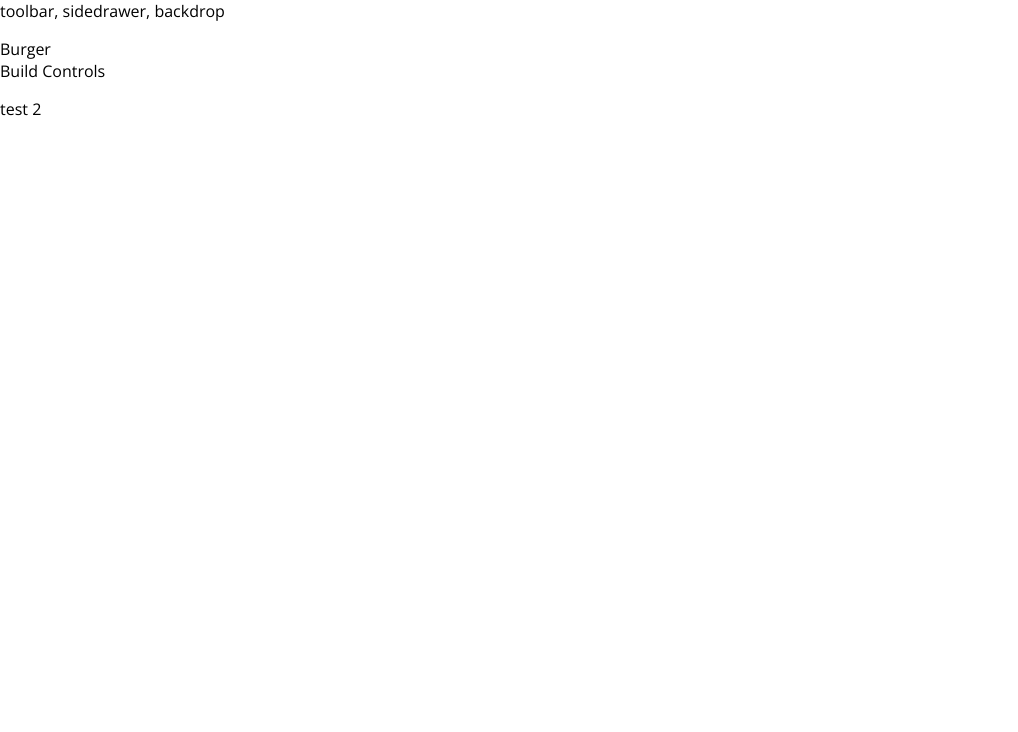
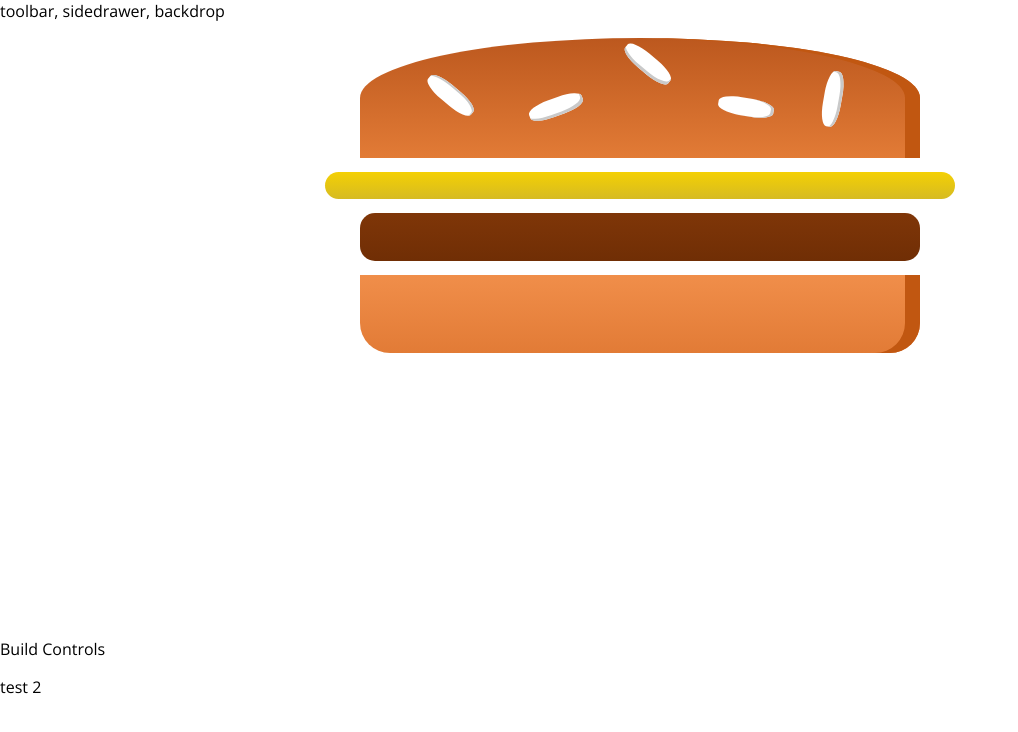
Before and after one commit to williamkelly/react-project, a React app in the folder burger/: page / in a window 1280 px wide. Shown: the top 732 px of the page, without its empty margins (0-1018 px from the left). Built offline with nearby package versions, Linux system fonts and the light colour scheme.

Commit message:
section 8 lecture 113 done.

```diff
--- /dev/null
+++ b/burger/src/components/Burger/Burger.css
@@ -0,0 +1,29 @@
+.Burger {
+    width: 100%;
+    margin: auto;
+    height: 250px;
+    text-align: center;
+    font-weight: bold;
+    font-size: 1.2rem;
+}
+
+@media (min-width: 500px) and (min-height: 400px) {
+    .Burger {
+        width: 350px;
+        height: 300px;
+    }
+}
+
+@media (min-width: 500px) and (min-height: 401px) {
+    .Burger {
+        width: 450px;
+        height: 400px;
+    }
+}
+
+@media (min-width: 1000px) and (min-height: 700px) {
+    .Burger {
+        width: 700px;
+        height: 600px;
+    }
+}
--- a/burger/src/components/Burger/Burger.js
+++ b/burger/src/components/Burger/Burger.js
@@ -0,0 +1,17 @@
+import React from 'react';
+
+import classes from './Burger.css';
+import BurgerIngredient from './BurgerIngredient/BurgerIngredient';
+
+const burger = (props) => {
+    return (
+        <div className={classes.Burger}>
+            <BurgerIngredient type="bread-top" />
+            <BurgerIngredient type="cheese" />
+            <BurgerIngredient type="meat" />
+            <BurgerIngredient type="bread-bottom" />
+        </div>
+    );
+};
+
+export default burger;
--- a/burger/src/components/Burger/Burgeringredients/Burgeringredients.js
+++ b/burger/src/components/Burger/BurgerIngredient/BurgerIngredient.js
@@ -1,6 +1,6 @@
 import React, { Component } from 'react';
 import propTypes from 'prop-types';
-import classes from './Burgeringredients.css';
+import classes from './BurgerIngredient.css';
 
 class BurgerIngredients extends Component {
     render () {
@@ -13,8 +13,8 @@
             case ('bread-top'):
                 ingredient = (
                     <div className={classes.BreadTop}>
-                        <div className={classes.Seads1}></div>
-                        <div className={classes.Seads2}></div>
+                        <div className={classes.Seeds1}></div>
+                        <div className={classes.Seeds2}></div>
                     </div>);
                 break;
             case ('meat'):
--- a/burger/src/containers/BurgerBuilder/BurgerBuilder.js
+++ b/burger/src/containers/BurgerBuilder/BurgerBuilder.js
@@ -1,11 +1,13 @@
 import React, { Component } from 'react';
-import Aux from '../../hoc/Aux2'
+import Aux from '../../hoc/Aux2';
+import Burger from '../../components/Burger/Burger';
+
 
 class BurgerBuilder extends Component {
     render() {
         return (
             <Aux>
-                <div>Burger</div>
+                <Burger />
                 <div>Build Controls</div>
             </Aux>
         );
```
Also changed, not shown: burger/src/components/Burger/BurgerIngredient/BurgerIngredient.css (renamed from burger/src/components/Burger/Burgeringredients/Burgeringredients.css).
